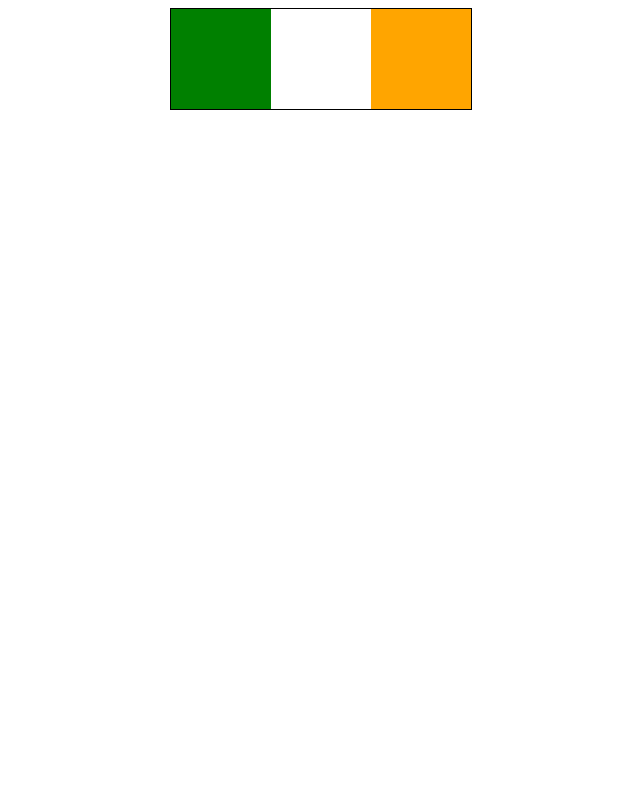
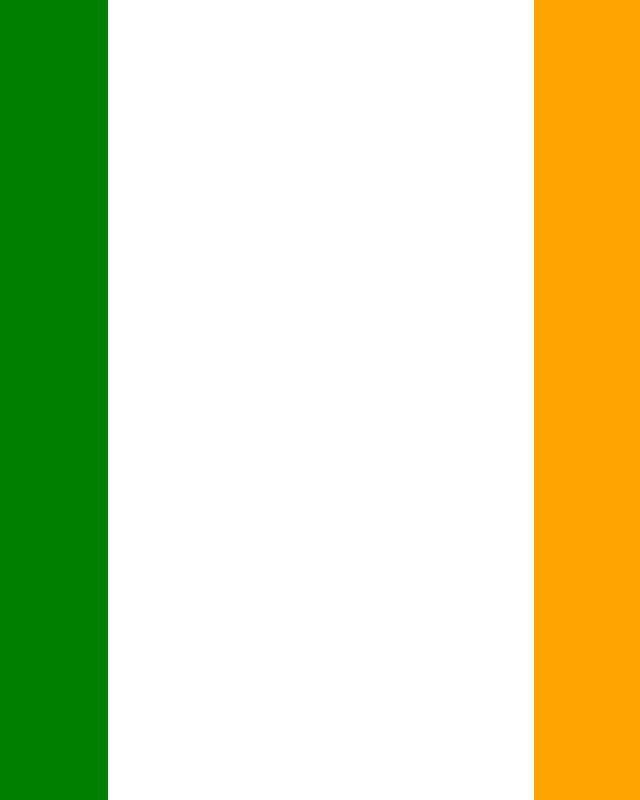
Before and after one commit to Jesse-DeJong/Latvia, a plain HTML site: page mediaQuery/index.html in a window 1280 px wide. Shown: the top 800 px of the page, without its empty margins (319-959 px from the left). Drawn offline with Linux system fonts and the light colour scheme.

Commit message:
improved to utilise grid

```diff
--- a/mediaQuery/index.html
+++ b/mediaQuery/index.html
@@ -10,12 +10,10 @@
 <body>
 
     <!-- Flag -->
-    <div class="wrapper">
-        <div class="flag">
-            <div class="flag__one"></div>
-            <div class="flag__two"></div>
-            <div class="flag__three"></div>
-        </div>
+    <div class="flag">
+        <div class="flag__one"></div>
+        <div class="flag__two"></div>
+        <div class="flag__three"></div>
     </div>
 
 </body>
--- a/mediaQuery/style.scss
+++ b/mediaQuery/style.scss
@@ -1,3 +1,8 @@
+* {
+    padding: 0%;
+    margin: 0%;
+}
+
 $sm: 600px;
 $md: 900px;
 
@@ -49,14 +54,17 @@ $md: 900px;
     }
 }
 
-.wrapper {
-    display: flex;
-    justify-content: center;
-}
+.flag {
+    display: grid;
+    height: 100vh;
 
-.flag {
-    display: inline-flex;
-    border: 1px black solid;
+    grid-template-columns: repeat(3, 1fr);
+    grid-template-rows: 100vw;
+
+    @media only screen and (max-width: $sm) {
+        grid-template-rows: repeat(3, 1fr);
+        grid-template-columns: 100vh;
+    }
 
     @media only screen and (max-width: $sm) {
         @include german;
@@ -69,16 +77,4 @@ $md: 900px;
     @media only screen and (min-width: ($md + 1px)) {
         @include irish;
     }
-
 }
-
-.flag > div {
-
-    height: 100px;
-    width: 100px;
-
-    @media only screen and (max-width: $sm) {
-        height: 100px;
-        width: 600px;
-    }
-}
```
Also changed, not shown: mediaQuery/style.css, 1 other file.
